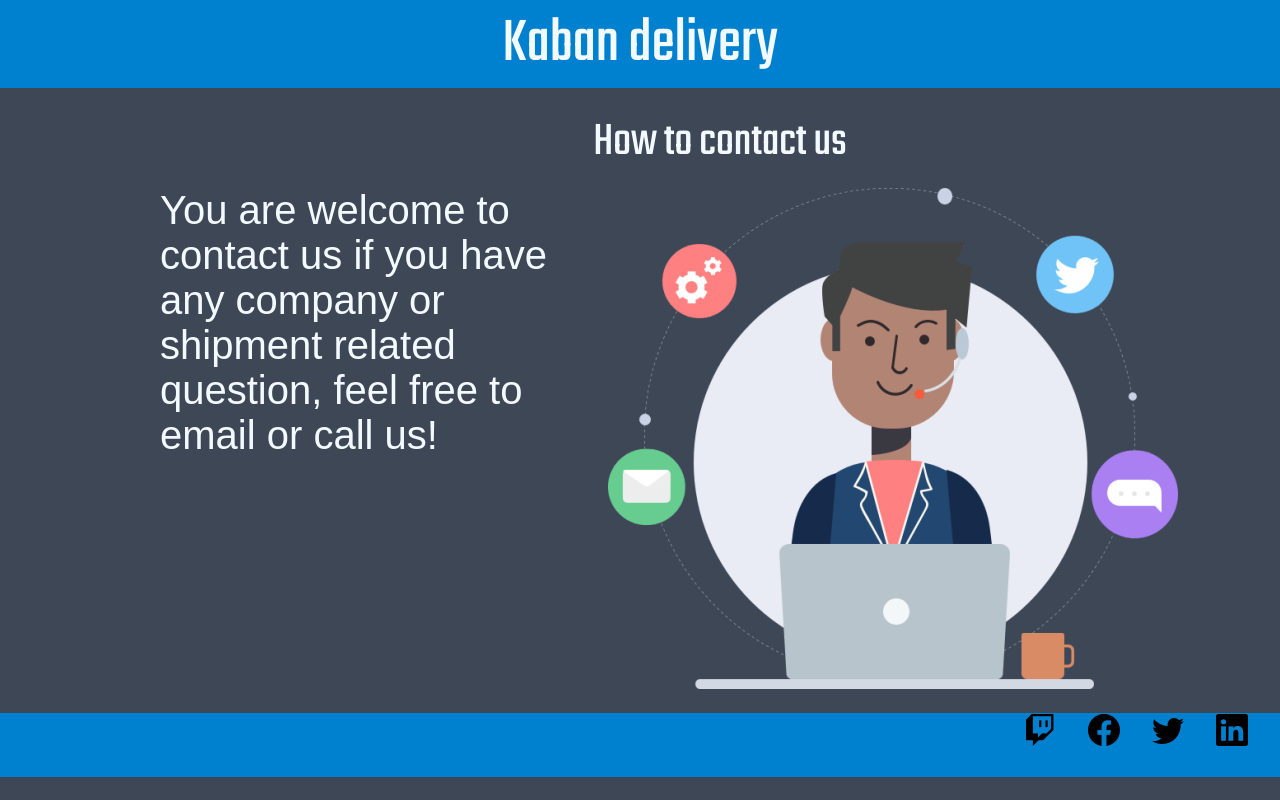
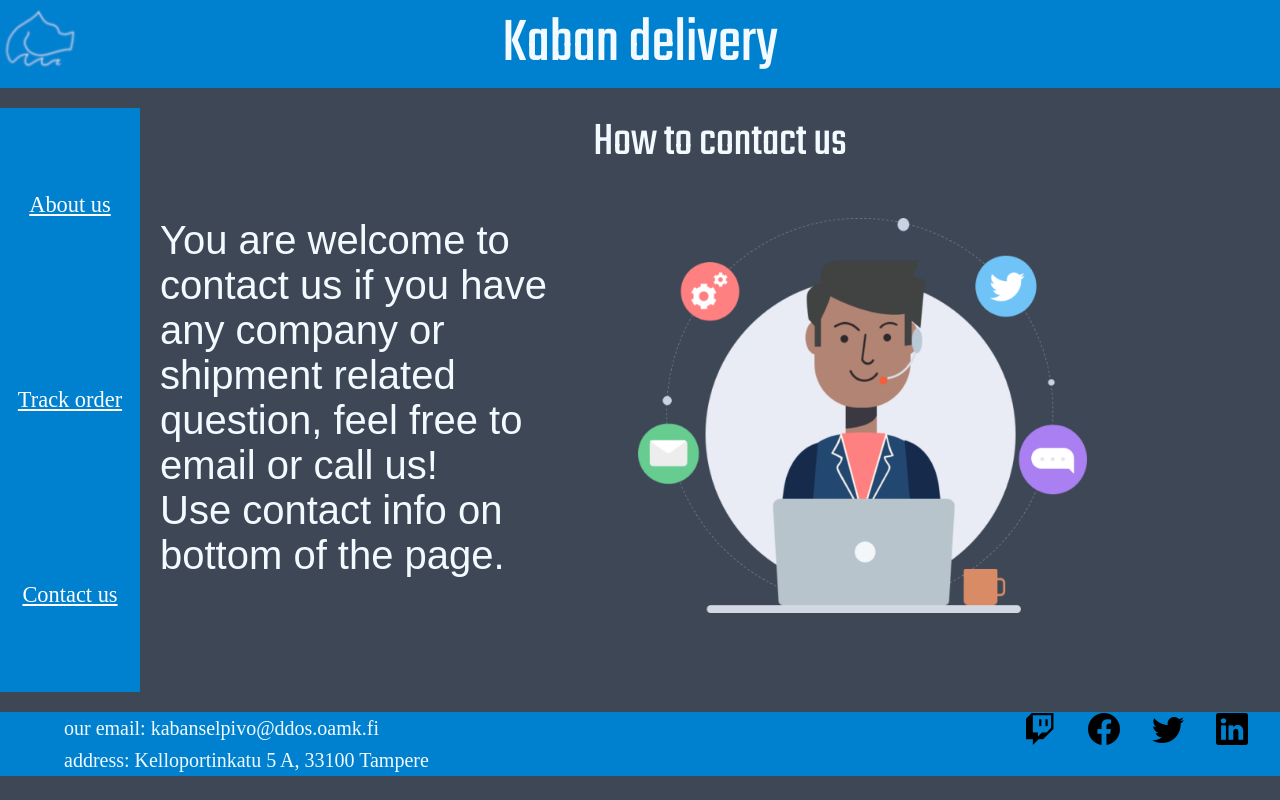
Before and after one commit to pochapali/pochapali.github.io, a plain HTML site: page contactus.html in a window 1280 px wide. Drawn offline with nearby package versions, Linux system fonts and the light colour scheme.

Commit message:
Add files via upload
final version I guess

```diff
--- a/contactus.html
+++ b/contactus.html
@@ -34,49 +34,58 @@
       </a>
     </div>
     <div id="content">
+      <div class="kabanIcon">
+        <img src="imgs/LogoKaban.png" />
+      </div>
       <header>
         <headerheader>Kaban delivery</headerheader>
         <!-- Top Navigation Menu -->
       </header>
 
-      <nav></nav>
+      <div class="nav">
+        <a href="index.html">About us</a>
+        <a href="https://www.youtube.com/watch?v=dQw4w9WgXcQ">Track order</a>
+        <a href="contactus.html">Contact us</a>
+      </div>
       <article>
         <textheader>How to contact us</textheader>
-        <text
+        <text class="desktop"
           >You are welcome to contact us if you have any company or shipment
-          related question, feel free to email or call us!</text
+          related question, feel free to email or call us!<br />Use contact info
+          on bottom of the page.</text
         >
+        <text class="mobile">
+          You are welcome to contact us if you have any company or shipment
+          related question, feel free to email or call us! <br />Our
+          email:kabanselpivo@ddos.oamk.fi <br />Address: Kelloportinkatu 5 A,
+          33100 Tampere
+        </text>
         <div id="imageBox"><img src="imgs/we2.png" /></div>
       </article>
       <footer>
-        <a
-          href="https://www.youtube.com/watch?v=dQw4w9WgXcQ"
-          id="twitchBox"
-          class="iconBox"
-        >
-          <i class="bi bi-twitch"></i>
-        </a>
-        <a
-          href="https://www.youtube.com/watch?v=dQw4w9WgXcQ"
-          id="facebookBox"
-          class="iconBox"
-        >
-          <i class="bi bi-facebook"></i>
-        </a>
-        <a
-          href="https://www.youtube.com/watch?v=dQw4w9WgXcQ"
-          id="twitterBox"
-          class="iconBox"
-        >
-          <i class="bi bi-twitter"></i>
-        </a>
-        <a
-          href="https://www.youtube.com/watch?v=dQw4w9WgXcQ"
-          id="linkedinBox"
-          class="iconBox"
-        >
-          <i class="bi bi-linkedin"></i>
-        </a>
+        <div class="contacts">
+          <div class="emailAddress">
+            our email: kabanselpivo@ddos.oamk.fi
+          </div>
+          <div class="physicalAddress">address: Kelloportinkatu 5 A, 33100 Tampere</div>
+
+
+        </div class="socialNetworks">
+
+          <a href="https://www.youtube.com/watch?v=dQw4w9WgXcQ" id="twitchBox" class="iconBox">
+            <i  class="bi bi-twitch"></i>
+          </a>
+          <a  href="https://www.youtube.com/watch?v=dQw4w9WgXcQ" id="facebookBox" class="iconBox">
+            <i class="bi bi-facebook" ></i>
+          </a>
+          <a  href="https://www.youtube.com/watch?v=dQw4w9WgXcQ" id="twitterBox" class="iconBox">
+            <i class="bi bi-twitter" ></i>
+          </a>
+          <a  href="https://www.youtube.com/watch?v=dQw4w9WgXcQ" id="linkedinBox" class="iconBox">
+            <i class="bi bi-linkedin"></i>
+          </a>
+
+        </div>
       </footer>
     </div>
   </body>
--- a/style.css
+++ b/style.css
@@ -27,7 +27,7 @@ article {
   display: grid;
   grid-template-rows: 10vh auto 1fr;
   border-bottom: 5 px solid transparent;
-  gap: 20px 20px 0px 0px;
+  gap: 30px;
 }
 textheader {
   color: #f3faff;
@@ -75,12 +75,18 @@ headerheader {
 .nav a {
   color: white;
 }
-@media only screen and (max-width: 600px) {
+@media only screen and (max-width: 768px) {
   footer {
     display: grid;
     grid-template-columns: 60% 1fr 1fr 1fr 1fr;
     grid-template-rows: 100%;
     height: 10vw;
+  }
+  .desktop {
+    display: none;
+  }
+  .contacts {
+    display: none;
   }
   #imageBox {
     display: flex;
@@ -144,23 +150,8 @@ footer {
   background-color: #0081cf;
   color: white;
 }
-.contacts {
-  display: grid;
-  grid-template-columns: 5vw 1fr;
-  grid-template-rows: 1fr 1fr;
-  font-size: 20px;
-  align-items: center;
-  color: #f3faff;
-}
-.emailAddress {
-  grid-column: 2/3;
-  grid-row: 1/2;
-}
-.physicalAddress {
-  grid-column: 2/3;
-  grid-row: 2/3;
-}
-@media screen and (min-width: 600px) {
+
+@media screen and (min-width: 768px) {
   header {
     font-family: "Teko";
     font-size: 8vh;
@@ -171,10 +162,13 @@ footer {
     display: block;
     text-align: center;
   }
-  #imageBox {
-    max-width: 80%;
+  #imageBox img {
+    max-width: 70%;
   }
   .topnav {
+    display: none;
+  }
+  .mobile {
     display: none;
   }
   .nav {
@@ -190,6 +184,25 @@ footer {
   textheader {
     grid-row: 1/2;
     grid-column: 1/3;
+  }
+  .contactInfo {
+    display: none;
+  }
+  .contacts {
+    display: grid;
+    grid-template-columns: 5vw 1fr;
+    grid-template-rows: 1fr 1fr;
+    font-size: 20px;
+    align-items: center;
+    color: #f3faff;
+  }
+  .emailAddress {
+    grid-column: 2/3;
+    grid-row: 1/2;
+  }
+  .physicalAddress {
+    grid-column: 2/3;
+    grid-row: 2/3;
   }
   #content {
     grid-template-columns: 140px 1fr;
```
Also changed, not shown: 1 other file.
